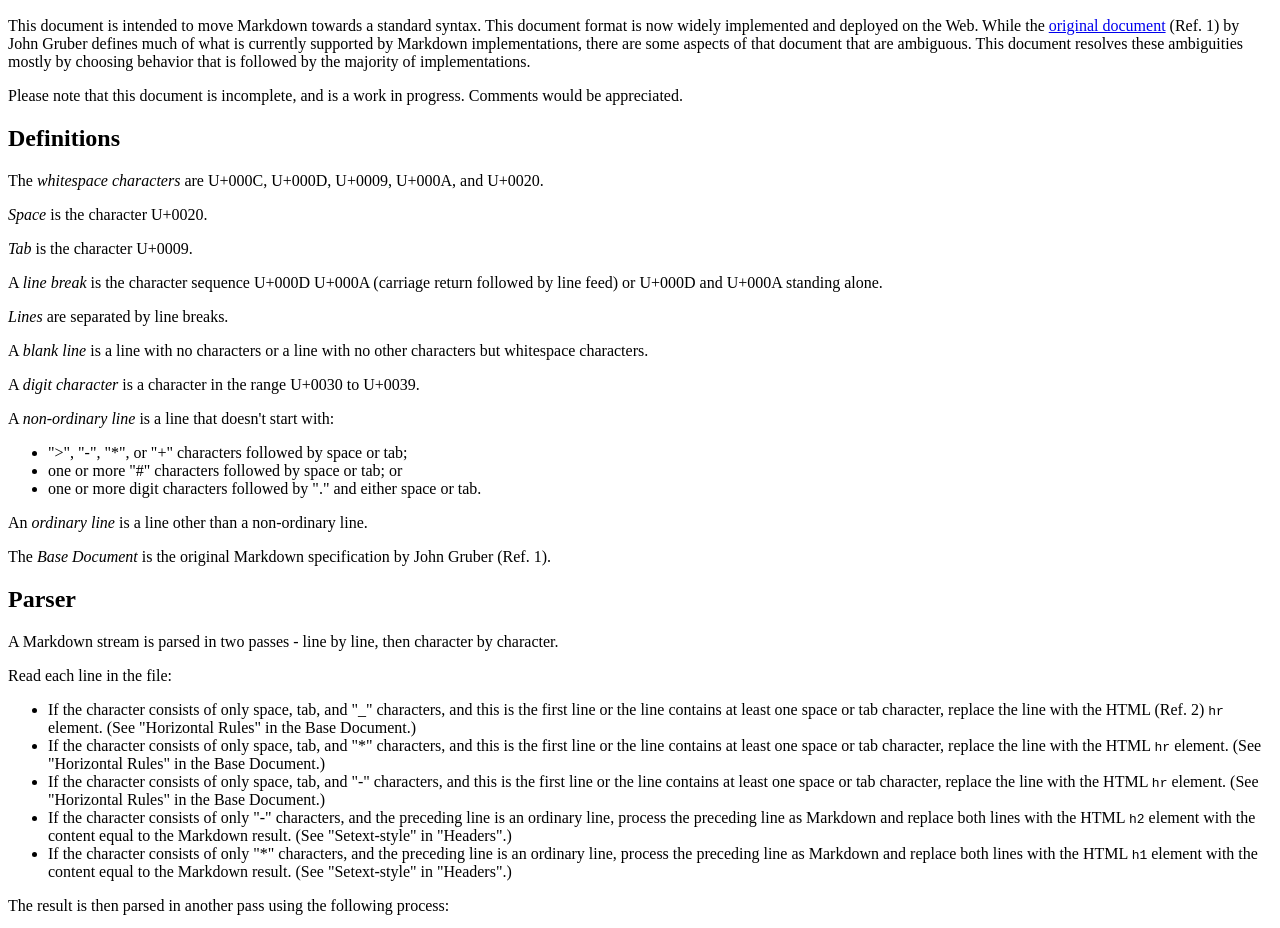
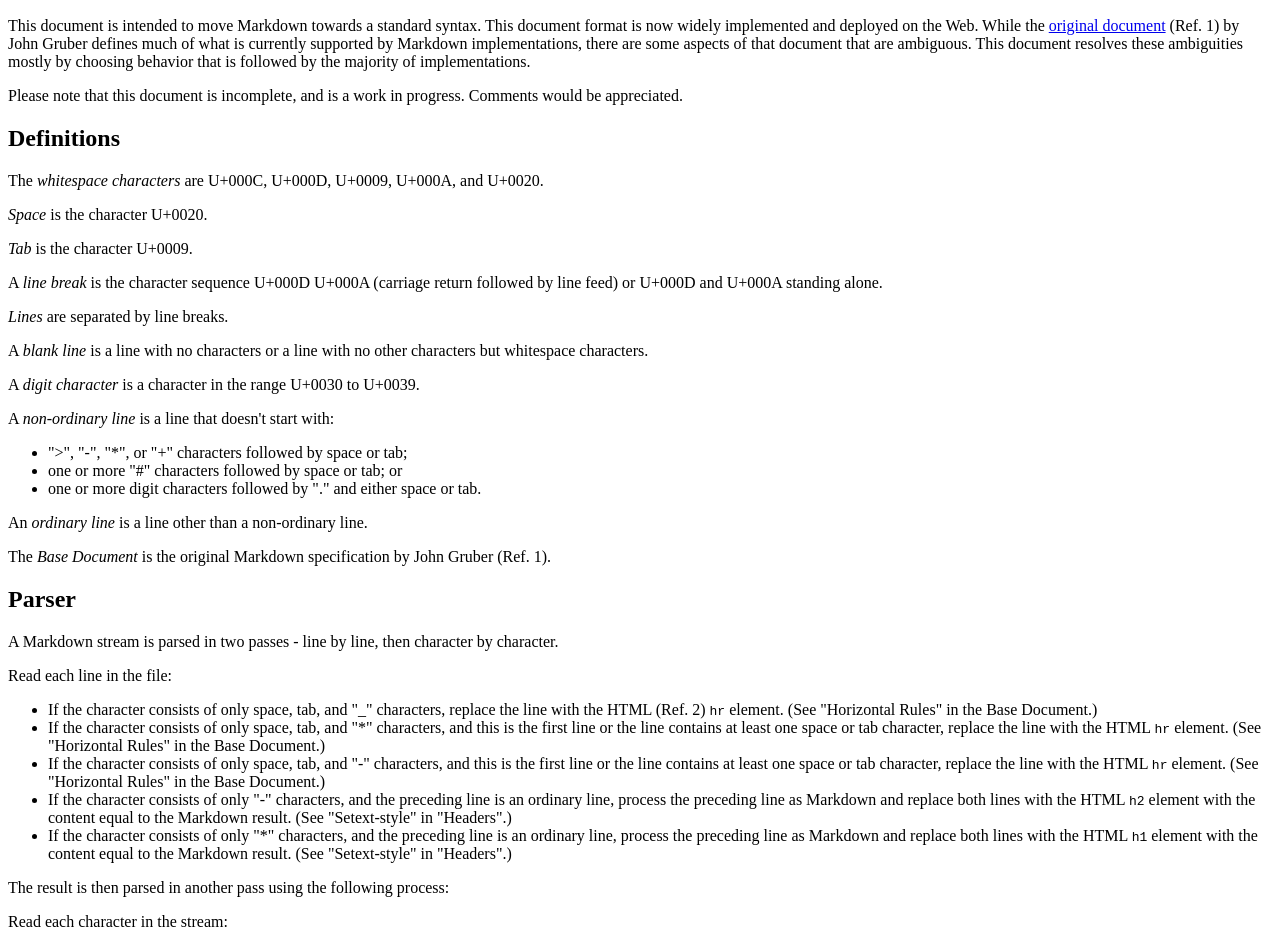
Before and after one commit to peteroupc/markdownsyntax, a plain HTML site: page index.html in a window 1280 px wide. Shown: the part 96-1024 px from the top of the page. Drawn offline with Linux system fonts and the light colour scheme.

Commit message:
Fix definition of underscored HR's

```diff
--- a/index.html
+++ b/index.html
@@ -38,8 +38,7 @@ character.</p>
 
 <p>Read each line in the file:</p>
 <ul>
-<li>If the character consists of only space, tab, and "_" characters,
-and this is the first line or the line contains at least one space or tab character, replace the line
+<li>If the character consists of only space, tab, and "_" characters, replace the line
 with the HTML (Ref. 2) <code>hr</code> element.
 (See "Horizontal Rules" in the Base Document.)</li>
 <li>If the character consists of only space, tab, and "*" characters,
```
